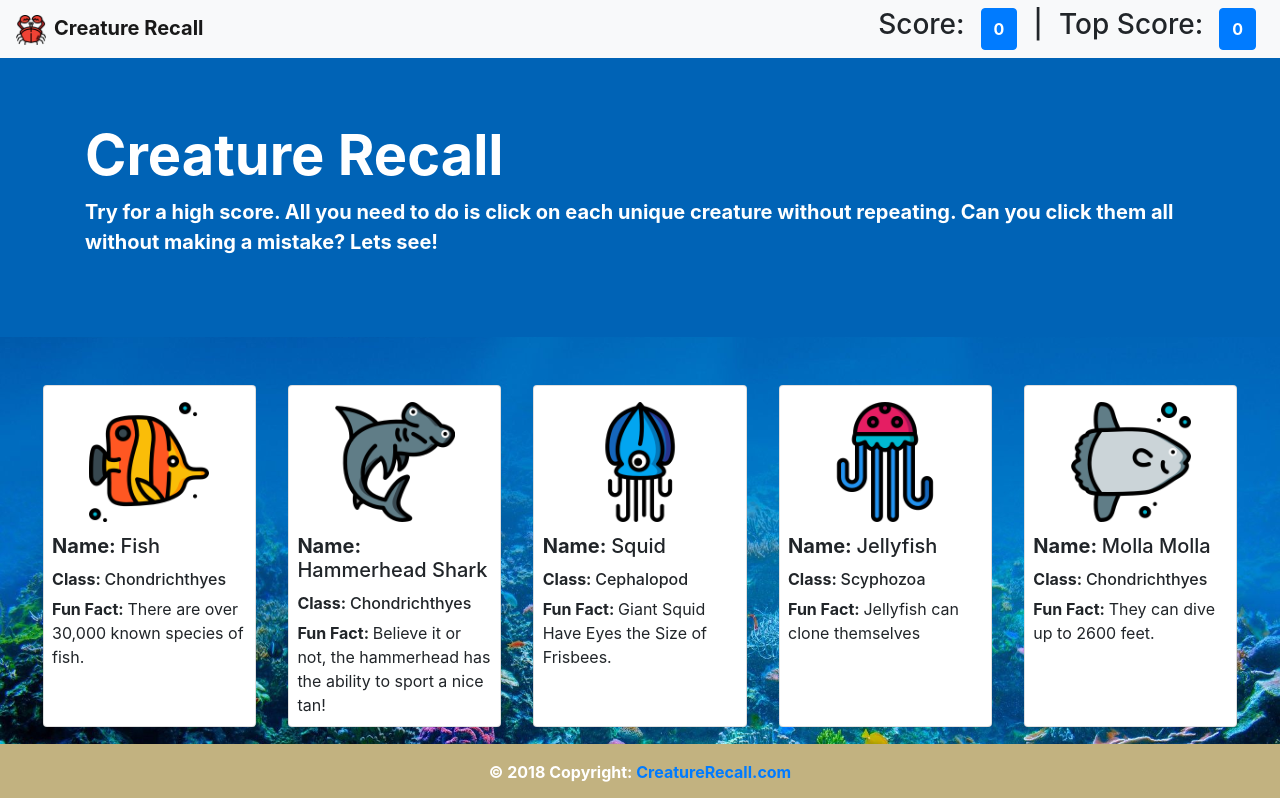
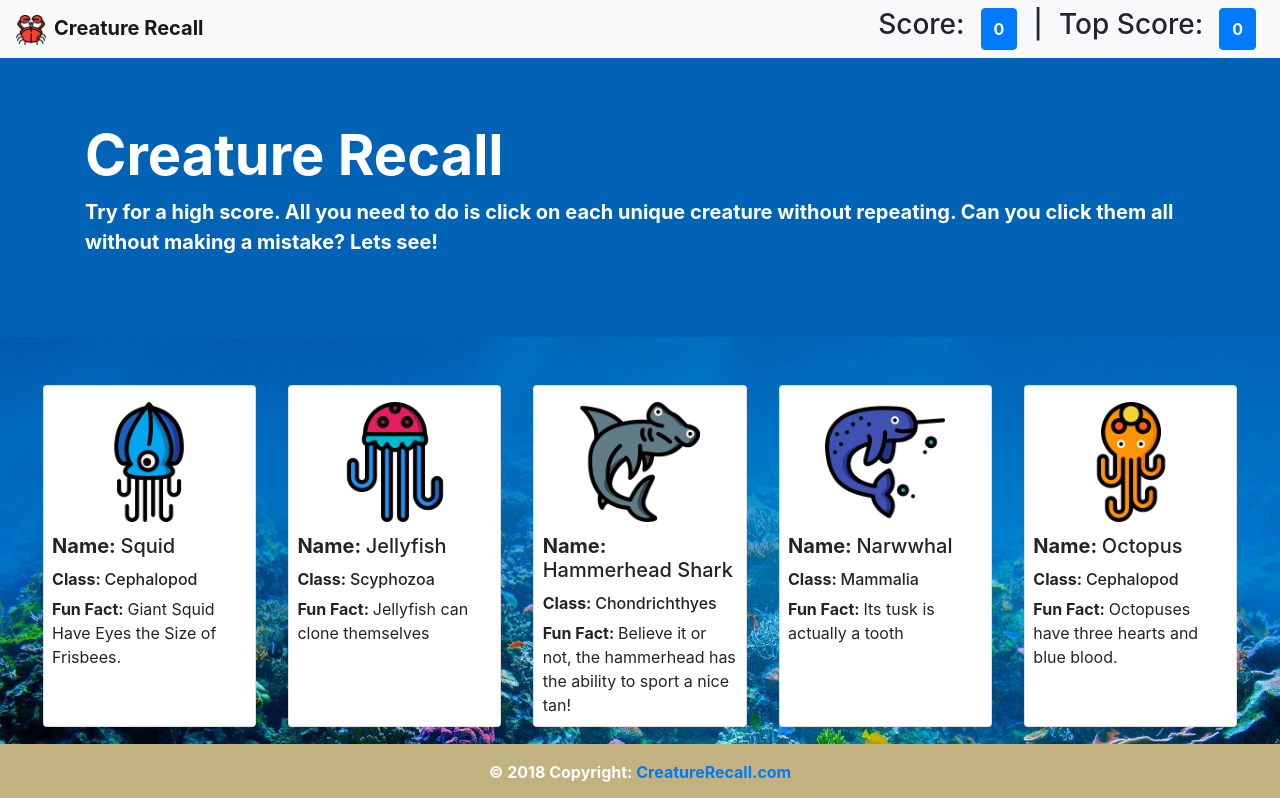
Before and after one commit to circuitsyn/CreatureRecall, a React (Create React App) app: page / in a window 1280 px wide. Shown: the top 798 px of the page. Built offline with nearby package versions, Linux system fonts and the light colour scheme.

Commit message:
added shuffle function

```diff
--- a/src/components/CardComponents/CardComponents.js
+++ b/src/components/CardComponents/CardComponents.js
@@ -2,10 +2,22 @@ import React from "react";
 import Cards from "../Card/card";
 import creaturesData from "../../creatures.json";
 
+//function to shuffle data
+function shuffleData(creaturesData) {
+    creaturesData.sort(function(){return 0.5 - Math.random()});
+    return creaturesData;
+}
+
+
 
 function CardComponents() {
-        const creatureComponents = creaturesData.map(creature =>
-            <Cards key={creature.id} name={creature.name} image={creature.image} class={creature.class} fact={creature.fact} link={creature.link} />)
+
+    //function call to shuffle data
+    shuffleData(creaturesData);
+
+    //props build to map data to different cards
+    let creatureComponents = creaturesData.map(creature =>
+        <Cards key={creature.id} name={creature.name} image={creature.image} class={creature.class} fact={creature.fact} link={creature.link} />)
 
 
     return (
```
